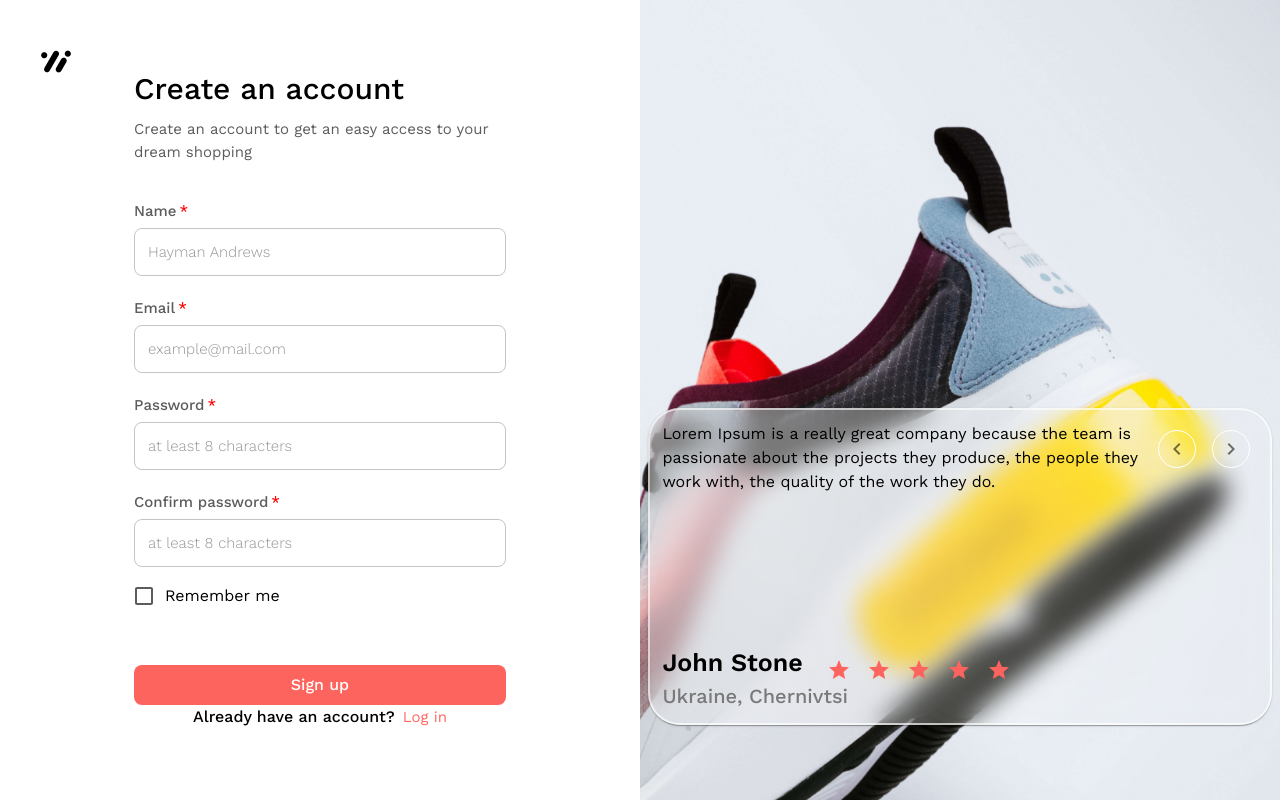
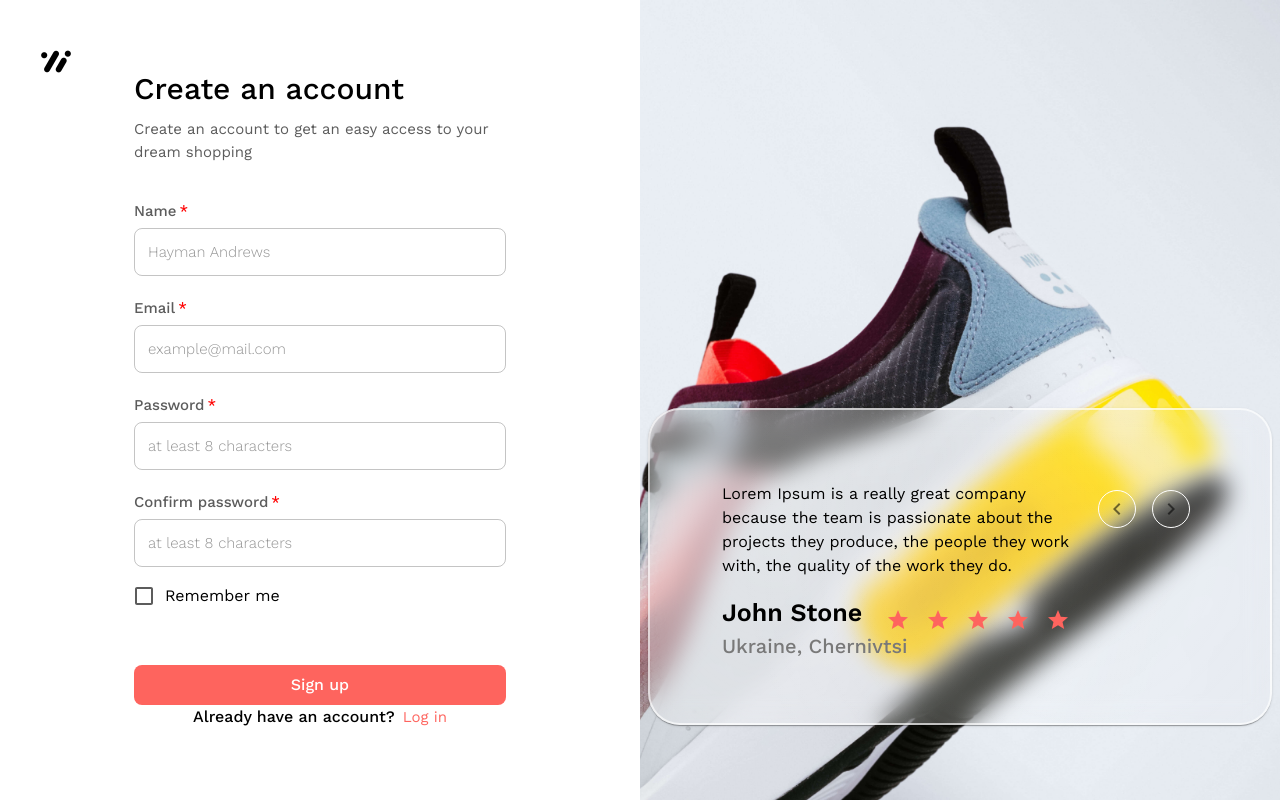
Before and after one commit to DevmianS/shoe-store-app, a Next.js app: page /sign-up in a window 1280 px wide. Built offline with nearby package versions, Linux system fonts and the light colour scheme.

Commit message:
fix: padding on carousel

```diff
--- a/src/components/UI/ReviewsCarousel/index.js
+++ b/src/components/UI/ReviewsCarousel/index.js
@@ -43,7 +43,7 @@ export default function ReviewsCarousel() {
           borderRadius: 8,
           maxWidth: 756,
           maxHeight: 317,
-          p: '2%',
+          p: 9,
           display: 'flex',
           flexDirection: 'column',
           justifyContent: 'space-between',
```
